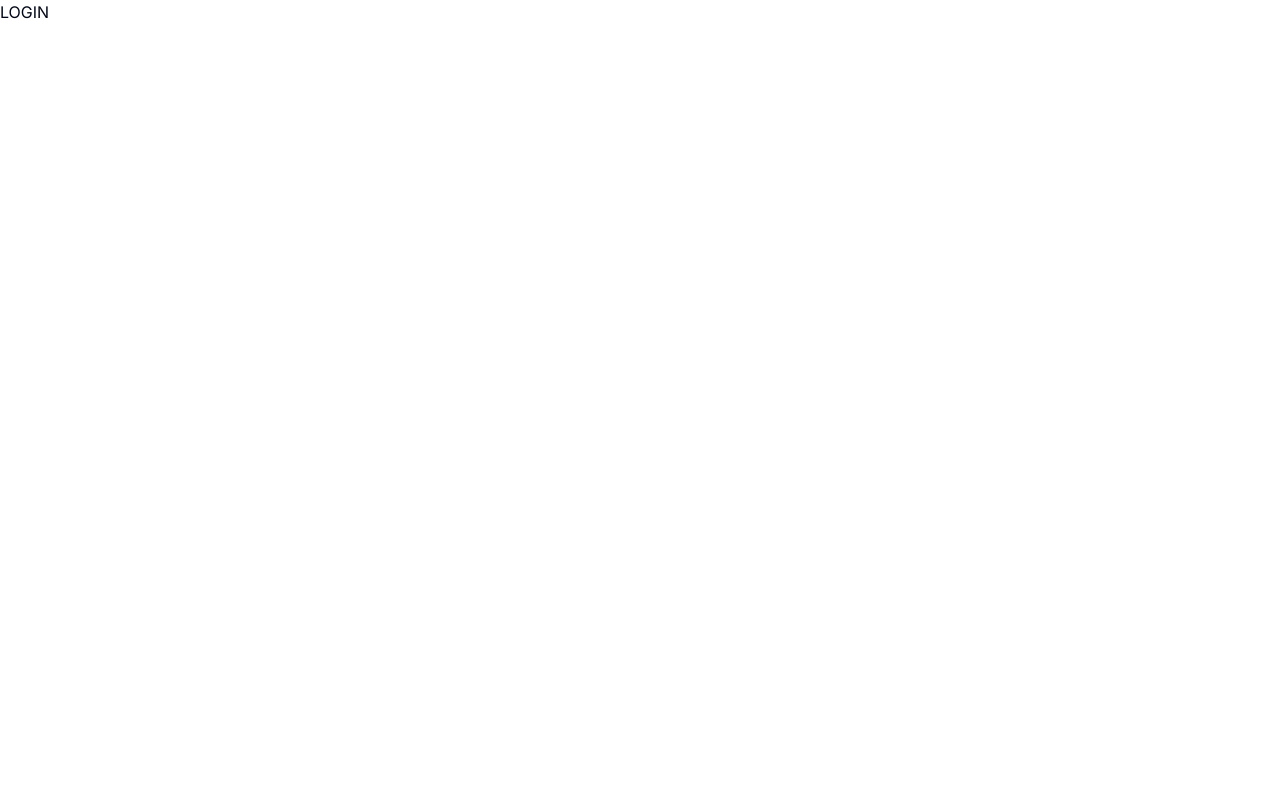
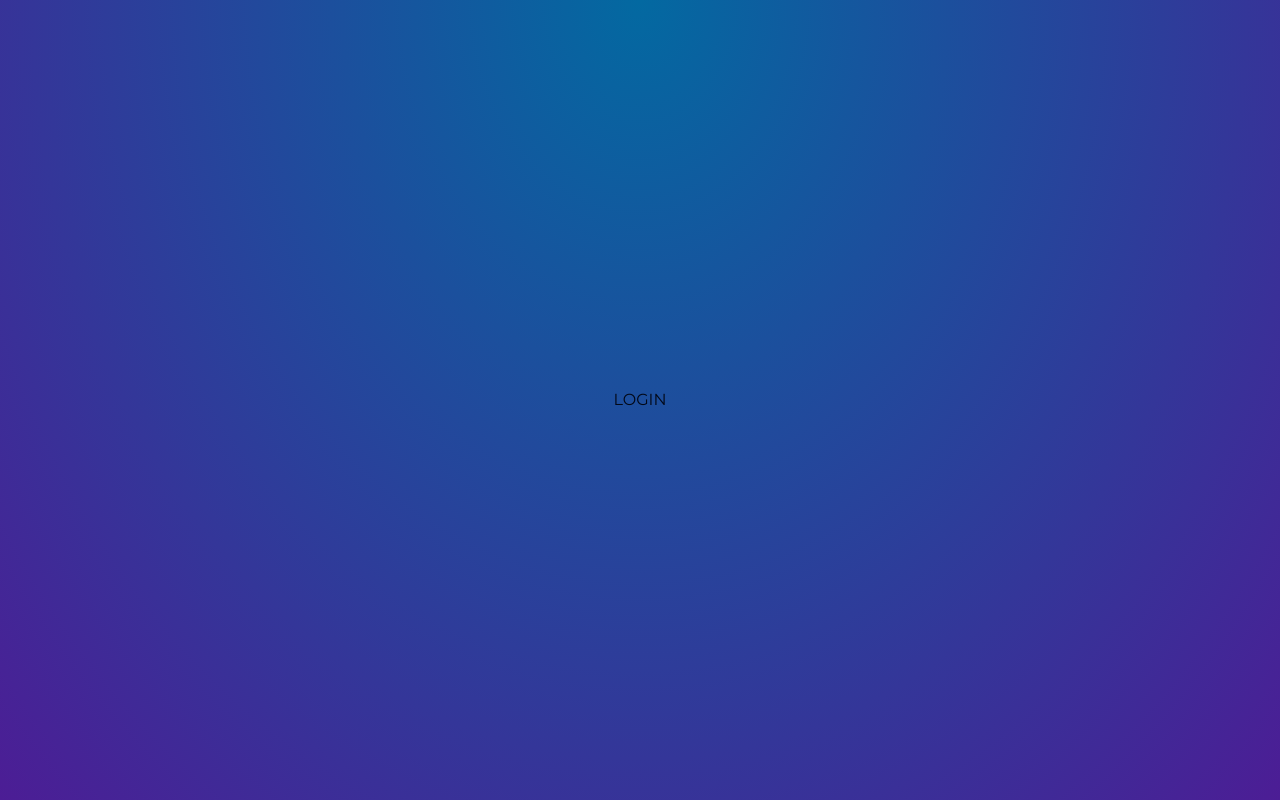
Before and after one commit to Elldrigar/na-regale, a Next.js app: page /auth/login in a window 1280 px wide. Built offline with nearby package versions, Linux system fonts and the light colour scheme.

Commit message:
Add layout for register and login pages

```diff
--- /dev/null
+++ b/app/auth/layout.tsx
@@ -0,0 +1,9 @@
+const AuthLayout = ({ children }: { children: React.ReactNode }) => {
+    return (
+        <div className='flex h-full flex-col items-center justify-center bg-[radial-gradient(ellipse_at_top,_var(--tw-gradient-stops))] from-sky-700 to-violet-900'>
+            {children}
+        </div>
+    )
+}
+
+export default AuthLayout
--- a/app/layout.tsx
+++ b/app/layout.tsx
@@ -1,8 +1,8 @@
 import type { Metadata } from 'next'
-import { Inter } from 'next/font/google'
+import { Inter, Montserrat } from 'next/font/google'
 import './globals.css'
 
-const inter = Inter({ subsets: ['latin'] })
+const font = Montserrat({ subsets: ['latin'] })
 
 export const metadata: Metadata = {
     title: 'Create Next App',
@@ -16,7 +16,7 @@ export default function RootLayout({
 }>) {
     return (
         <html lang='en'>
-            <body className={inter.className}>{children}</body>
+            <body className={font.className}>{children}</body>
         </html>
     )
 }
```
